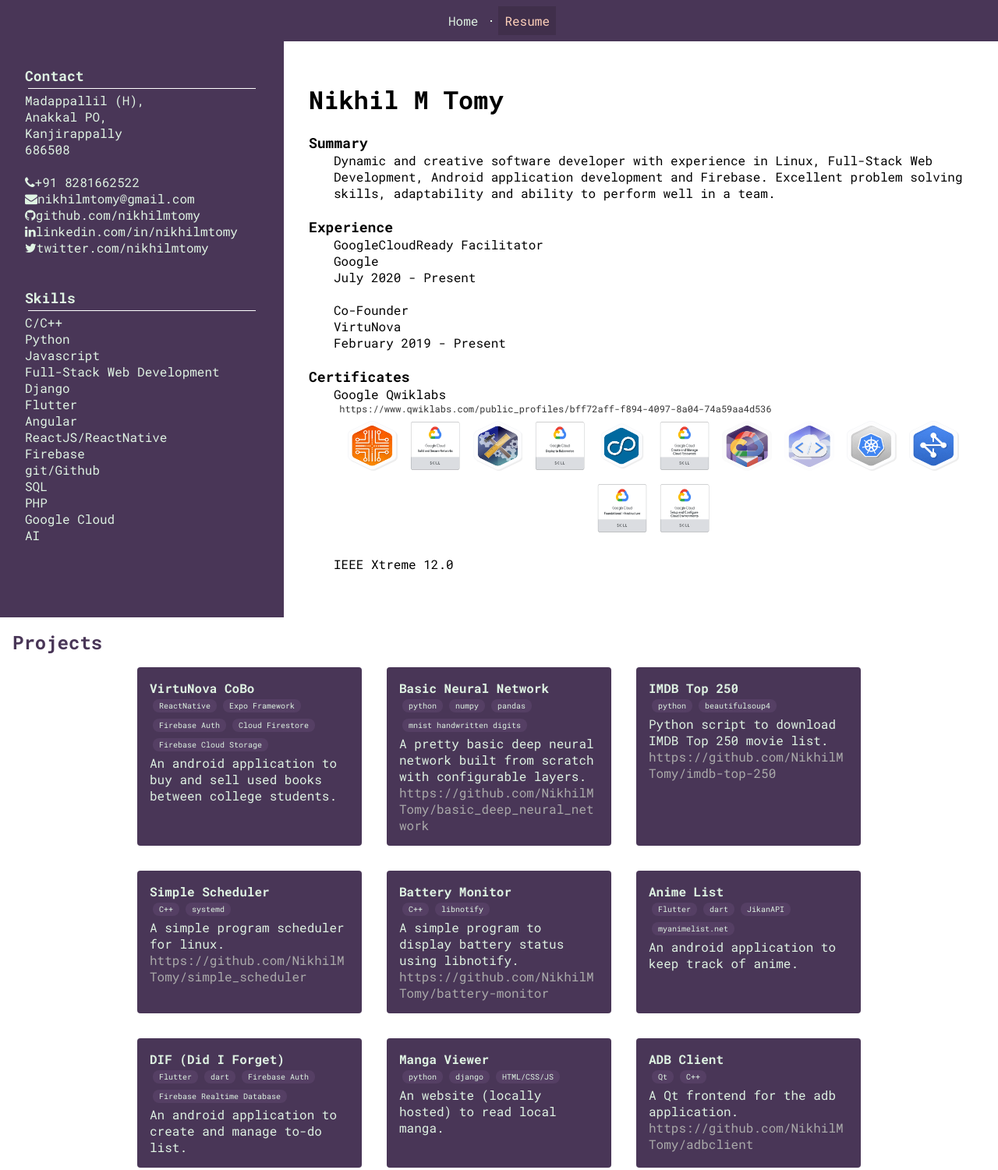
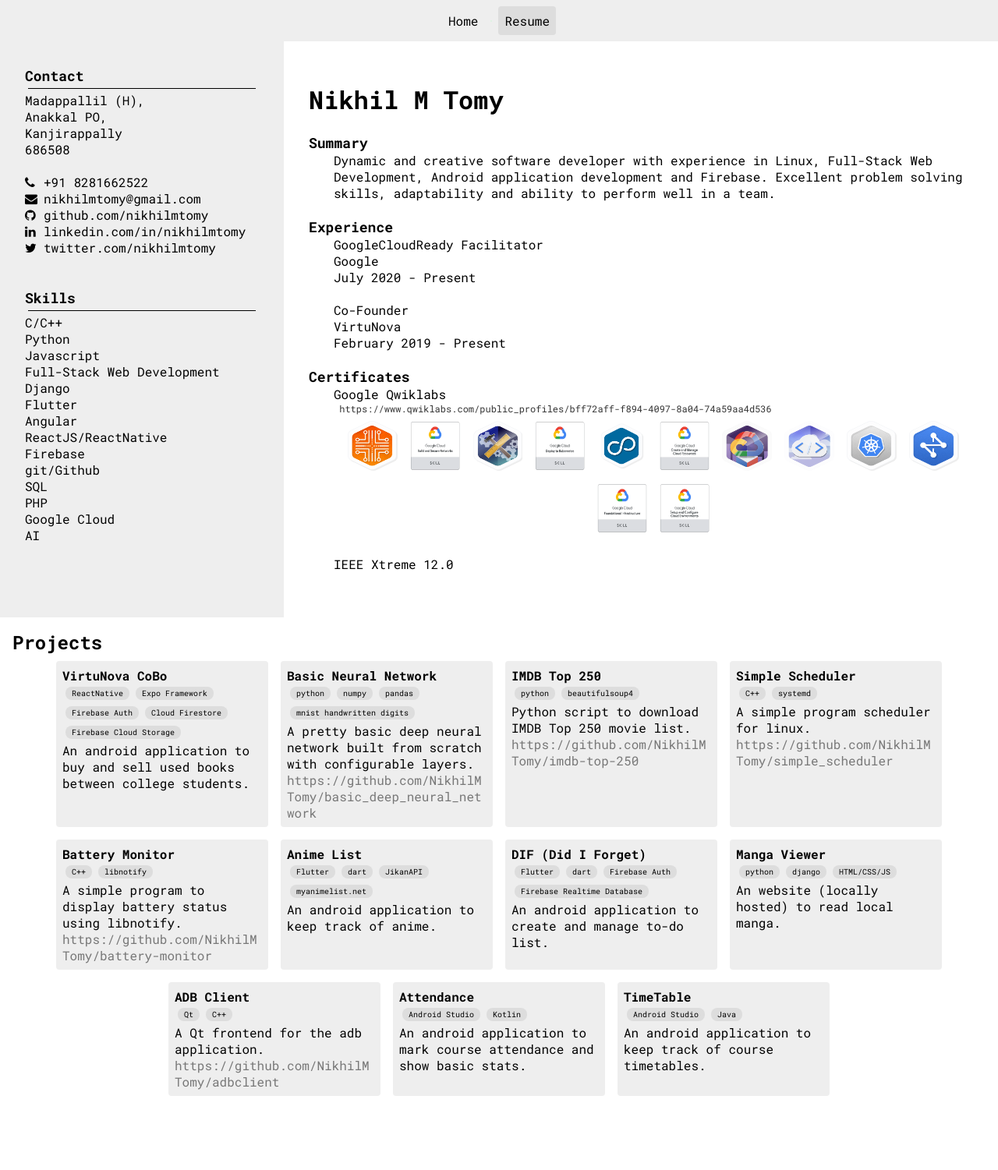
Before and after one commit to NikhilMTomy/nikhilmtomy.github.io, a plain HTML site: page resume.html in a window 1280 px wide. Shown: the top 1501 px of the page at 78% size. After the commit the page ends 1430 px from the top, so only its background shows below. Drawn offline with Linux system fonts and the light colour scheme.

Commit message:
updated the colors

```diff
--- a/css/base.css
+++ b/css/base.css
@@ -6,10 +6,9 @@
 body {
 	display: flex;
 	flex-direction: column;
-	background-color: #493657;
 
 	margin: 0px;
-	color: #DFF3E3;
+	color: #000;
 	font-family: 'Roboto Mono', monospace;
 	text-size-adjust: none;
 	-webkit-text-size-adjust: none;
@@ -21,29 +20,28 @@
 	display: flex;
 	flex-direction: row;
 	justify-content: center;
-	background-color: #493657;
+	background-color: #eee;
 	align-items: center;
 }
 
-div.nav > div.link {
+div.nav > a.link {
 	margin: 8px;
 	padding: 8px;
+	border-radius: 4px;
 }
 
-div.nav > div.link:hover > a {
-	color: #CE7DA5;
+div.nav > a.link {
+	text-decoration: none;
+	color: #000;
 }
-
-div.nav > div.link.active {
-	background-color: #402F4B;
+div.nav > a.link.active {
+	background-color: #ddd;
+	color: #000;
 }
-div.nav > div.link.active > a{
-	color: #FFD1BA;
-}
-
-div.nav > div.link > a {
-	color: #DFF3E3;
-	text-decoration: none;
+div.nav > a.link:hover {
+	cursor: pointer;
+	background-color: #888;
+	color: #fff;
 }
 
 div.nav > div.separator {
@@ -61,21 +59,18 @@
 	right: 0;
 }
 
-div.social > div.link {
+div.social > a.link {
 	display: flex;
 	justify-content: center;
 	align-items: center;
 	padding: 4px;
-}
-
-div.social > div.link:hover > a{
-	color: #CE7DA5;
-}
-
-div.social > div.link > a {
 	height: 24px;
 	width: 24px;
 	font-size: 24px;
 	text-decoration: none;
-	color: #DFF3E3;
+	color: #000;
 }
+div.social > a.link:hover {
+	color: #888;
+	cursor: pointer;
+}
--- a/css/resume.css
+++ b/css/resume.css
@@ -12,19 +12,23 @@
 }
 div.left-panel {
 	display: flex;
-	background-color: #493657;
+	background-color: #eee;
 	flex-direction: column;
 	flex: 0 0 300px;
 	flex-wrap: wrap;
 	padding: 32px;
+	color: #000;
 }
 div.left-panel > div.title {
 	font-size: 18px;
 	font-weight: 600;
 }
+div.left-panel div.label {
+	width: 24px;
+}
 div.left-panel a {
 	text-decoration: none;
-	color: #DFF3E3;
+	color: #000;
 	overflow-wrap: break-word;
 }
 div.right-panel {
@@ -51,7 +55,7 @@
 }
 div.horizontal-line {
 	height: 1px;
-	background-color: #fff;
+	background-color: #000;
 	margin: 4px 4px;
 }
 .qwiklab-certificates {
@@ -76,7 +80,7 @@
 }
 
 div#projects div.title {
-	color: #493657;
+	color: #000;
 	font-size: 24px;
 	font-weight: 900;
 }
@@ -91,11 +95,12 @@
 	flex-direction: column;
 	justify-content: flex-start;
 	width: 256px;
-	padding: 16px;
-	margin: 16px;
+	padding: 8px;
+	margin: 8px;
 	border-radius: 4px;
-	background-color: #493657;
+	background-color: #eee;
 	page-break-inside: avoid;
+	color: #000;
 }
 div.project div.name {
 	font-weight: 900;
@@ -105,7 +110,7 @@
 }
 div.project a.link {
 	text-decoration: none;
-	color: #aaa;
+	color: #777;
 	overflow-wrap: break-word;
 }
 div.project > div.tags {
@@ -114,7 +119,7 @@
 	flex-wrap: wrap;
 }
 div.project > div.tags > div.tag {
-	background-color: #553F64;
+	background-color: #ddd;
 	font-size: 10px;
 	padding: 2px 8px;
 	border-radius: 8px;
--- a/resume.html
+++ b/resume.html
@@ -11,14 +11,9 @@
 	</head>
 	<body>
 		<div class="nav">
-			<div class="link">
-				<a href="/">Home</a>
-			</div>
-			<div class="separator">
-			</div>
-			<div class="link active">
-				<a href="/resume.html">Resume</a>
-			</div>
+			<a class="link" href="/">Home</a>
+			<div class="separator"></div>
+			<a class="link active" href="/resume.html">Resume</a>
 		</div>
 		<div class="section">
 			<div class="left-panel">
```
Also changed, not shown: index.html (+6 -17 lines).
